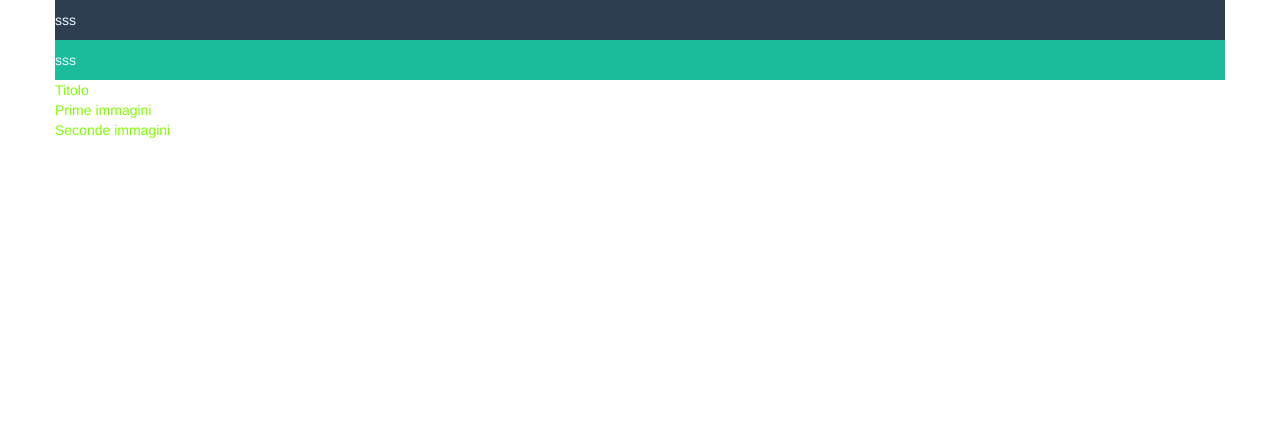
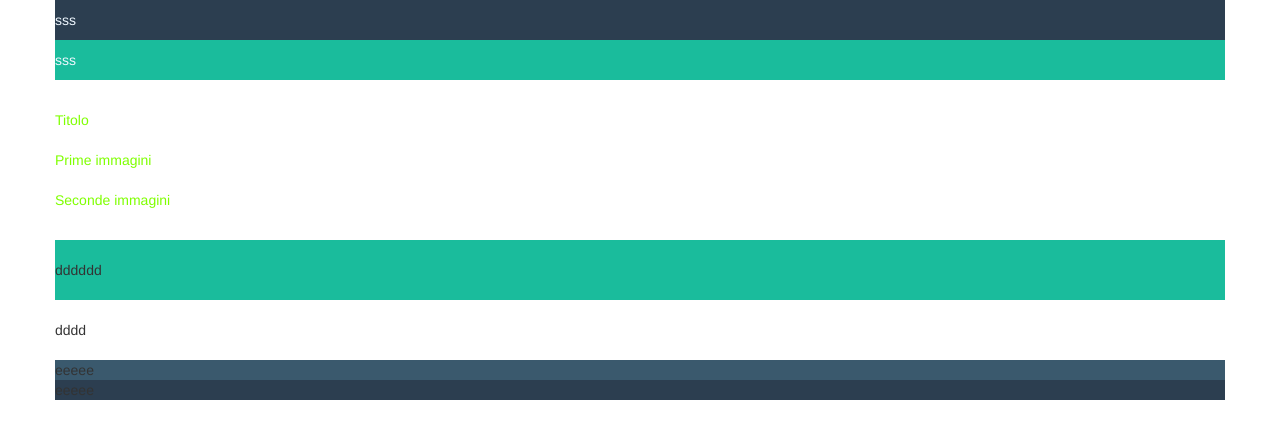
Before and after one commit to SimoneSaramondi/html-css-bootstrap-freelancer, a plain HTML site: page index.html in a window 1280 px wide. Drawn offline with nearby package versions, Linux system fonts and the light colour scheme.

Commit message:
inizio main e footer

```diff
--- a/index.html
+++ b/index.html
@@ -10,6 +10,7 @@
 
     <title>Bootstrap</title>
 </head>
+<!--Bisogna aggiungere tutte le larghezze-->
 <body>
     <div class="container">
         <header>
@@ -32,6 +33,24 @@
                 Seconde immagini
             </div>
         </nav>
+
+        <main>
+            <div class="row"> <!--Quella verde-->
+                dddddd
+            </div>
+            <div class="row"> <!--Quella bianca-->
+                dddd
+            </div>
+        </main>
+
+        <footer>
+            <div class="row">
+                eeeee
+            </div>
+            <div class="row">
+                eeeee
+            </div>
+        </footer>
     </div>
 
 </body>
--- a/style.css
+++ b/style.css
@@ -1,4 +1,3 @@
-
 header .row{
     background-color: rgb(44, 62, 80);
     color: aliceblue;
@@ -6,7 +5,24 @@ header .row{
 }
 header .row:nth-child(2){
     background-color: rgb(26, 188, 156);
+    padding: 10px 0;
+}
+nav{
+    padding: 20px 0;
 }
 nav .row{
     color: chartreuse;
+    padding: 10px 0;
 }
+main .row:first-child{
+    background-color: rgb(26, 188, 156);
+}
+main .row{
+    padding: 20px 0;
+}
+footer .row:first-child{
+    background-color: rgb(58, 89, 109);
+}
+footer .row:last-child{
+    background-color: rgb(44, 62, 80);
+}
```
